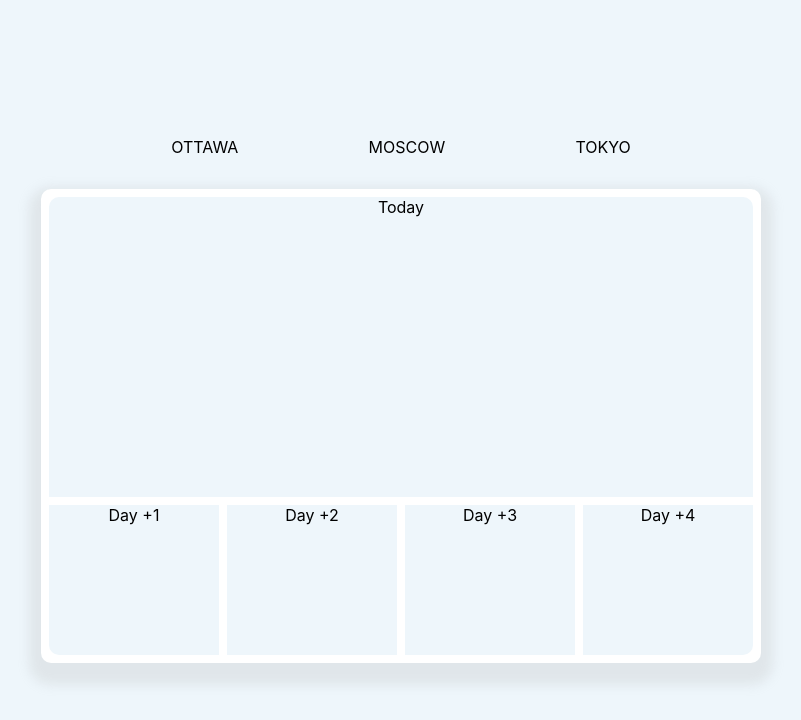
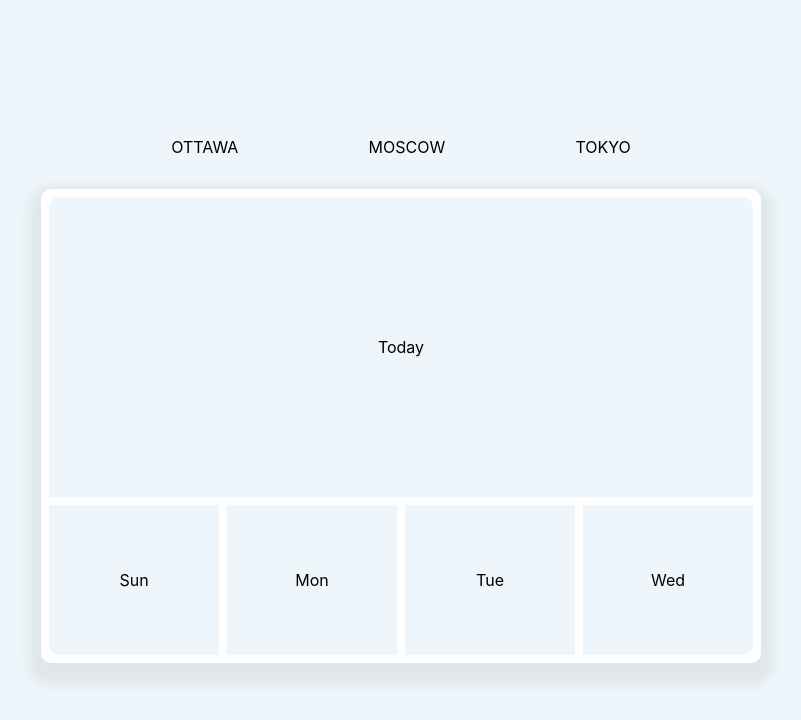
Before and after one commit to simeonst/weather-app, a React (Create React App) app: page / in a window 1280 px wide. Shown: the top 720 px of the page, without its empty margins (239-1040 px from the left). Built offline with nearby package versions, Linux system fonts and the light colour scheme; no server answers.

Commit message:
Add logic for next 4 days, pass data, PropTypes

```diff
--- /dev/null
+++ b/src/components/Daily/Daily.js
@@ -0,0 +1,56 @@
+import PropTypes from "prop-types";
+import React, { Component } from "react";
+import "./Daily.scss";
+
+const days = ["Sun", "Mon", "Tue", "Wed", "Thu", "Fri", "Sat"];
+
+export default class Daily extends Component {
+  constructor(props) {
+    super(props);
+    this.state = {
+      nextDays: [],
+    };
+  }
+
+  componentDidMount() {
+    const date = new Date();
+    const currDay = date.getDay();
+    const nextFour = [];
+    for (let i = 1; i < 5; i++) {
+      nextFour.push(days[(currDay + i) % 7]);
+    }
+    this.setState({ nextDays: nextFour });
+  }
+
+  render() {
+    const { nextDays } = this.state;
+    const { daily } = this.props;
+    console.log(daily);
+
+    if (!nextDays.length) {
+      return <div>Loading...</div>;
+    }
+
+    return (
+      <div className="daily">
+        {nextDays.map((day, i) => {
+          const dayData = daily?.[i + 1];
+          const dayWeather = dayData?.weather?.[0]?.main;
+          const dayTemp = dayData?.temp?.day;
+
+          return (
+            <div className="day">
+              <span>{day}</span>
+              {dayWeather && <span>{dayWeather}</span>}
+              {dayTemp && <span>{Math.round(dayTemp)}°</span>}
+            </div>
+          );
+        })}
+      </div>
+    );
+  }
+}
+
+Daily.propTypes = {
+  daily: PropTypes.arrayOf(PropTypes.shape({})).isRequired,
+};
--- /dev/null
+++ b/src/components/Daily/Daily.scss
@@ -0,0 +1,44 @@
+@import "../../styles/variables";
+@import "../../styles/mixins";
+
+.daily {
+    display: flex;
+    width: 100%;
+    justify-content: space-evenly;
+
+    @include breakpoint {
+        flex-direction: column;
+    }
+}
+
+.day {
+    display: flex;
+    flex-direction: column;
+    justify-content: center;
+    width: 100%;
+    min-height: 150px;
+    margin-right: $gutter-size;
+    background-color: $color-bg-blue;
+
+    @include breakpoint {
+        margin-bottom: $gutter-size;
+    }
+}
+
+.day:first-child {
+   border-bottom-left-radius: $border-radius;
+
+   @include breakpoint {
+    border-bottom-left-radius: 0;
+   }
+}
+
+.day:last-child {
+    margin-right: 0;
+    border-bottom-right-radius: $border-radius;
+
+    @include breakpoint {
+        border-bottom-left-radius: $border-radius;
+        margin-bottom: 0;
+    }
+}
--- a/src/components/Forecast/Forecast.js
+++ b/src/components/Forecast/Forecast.js
@@ -1,18 +1,38 @@
 import React, { Component } from "react";
+import PropTypes from "prop-types";
 import "./Forecast.scss";
+import Daily from "../Daily/Daily";
 
 export default class Forecast extends Component {
   render() {
+    const { current, daily } = this.props;
+    const temp = current?.temp;
+    const weather = current?.weather?.[0]?.main;
+
     return (
       <div className="forecast">
-        <div className="current">Today</div>
-        <div className="next-days">
-          <div className="day">Day +1</div>
-          <div className="day">Day +2</div>
-          <div className="day">Day +3</div>
-          <div className="day">Day +4</div>
+        <div className="current">
+          Today
+          <div className="current-icon-wrap">
+            {weather && <span>image</span>}
+            <div className="current-data">
+              {temp && <span>{Math.round(temp)}°</span>}
+              {weather && <span>{weather}</span>}
+            </div>
+          </div>
         </div>
+        <Daily daily={daily} />
       </div>
     );
   }
 }
+
+Forecast.propTypes = {
+  loading: PropTypes.bool.isRequired,
+  error: PropTypes.string.isRequired,
+  current: PropTypes.shape({
+    temp: PropTypes.number.isRequired,
+    weather: PropTypes.array,
+  }).isRequired,
+  daily: PropTypes.arrayOf(PropTypes.shape({})).isRequired,
+};
--- a/src/components/Forecast/Forecast.scss
+++ b/src/components/Forecast/Forecast.scss
@@ -1,8 +1,5 @@
 @import "../../styles/variables";
 @import "../../styles/mixins";
-
-$gutter-size: 8px;
-$border-radius: 10px;
 
 .forecast {
     display: flex;
@@ -16,48 +13,24 @@ $border-radius: 10px;
 }
 
 .current {
+    display: flex;
+    flex-direction: column;
     min-height: 300px;
     background-color: $color-bg-blue;
     border-top-left-radius: $border-radius;
     border-top-right-radius: $border-radius;
     margin-bottom: $gutter-size;
-}
+    justify-content: center;
+    align-items: center;
 
-.next-days {
-    display: flex;
-    width: 100%;
-    justify-content: space-evenly;
+    &-icon-wrap {
+        display: flex;
+        flex-direction: row;
+        align-items: center;
+    }
 
-    @include breakpoint {
+    &-data {
+        display: flex;
         flex-direction: column;
     }
 }
-
-.day {
-    width: 100%;
-    min-height: 150px;
-    margin-right: $gutter-size;
-    background-color: $color-bg-blue;
-
-    @include breakpoint {
-        margin-bottom: $gutter-size;
-    }
-}
-
-.day:first-child {
-   border-bottom-left-radius: $border-radius;
-
-   @include breakpoint {
-    border-bottom-left-radius: 0;
-   }
-}
-
-.day:last-child {
-    margin-right: 0;
-    border-bottom-right-radius: $border-radius;
-
-    @include breakpoint {
-        border-bottom-left-radius: $border-radius;
-        margin-bottom: 0;
-    }
-}
--- a/src/components/WeatherWrapper/WeatherWrapper.js
+++ b/src/components/WeatherWrapper/WeatherWrapper.js
@@ -12,7 +12,7 @@ export default class WeatherWrapper extends Component {
       },
       data: [],
       loading: true,
-      error: false,
+      error: "",
     };
   }
 
@@ -40,6 +40,7 @@ export default class WeatherWrapper extends Component {
   }
 
   render() {
+    const { data, loading, error } = this.state;
     return (
       <div className="weather-wrapper">
         <div className="locations">
@@ -47,7 +48,12 @@ export default class WeatherWrapper extends Component {
           <span>Moscow</span>
           <span>Tokyo</span>
         </div>
-        <Forecast />
+        <Forecast
+          loading={loading}
+          error={error}
+          current={data.current}
+          daily={data.daily}
+        />
       </div>
     );
   }
--- a/src/styles/_variables.scss
+++ b/src/styles/_variables.scss
@@ -2,3 +2,5 @@ $color-bg-blue: #eef6fb;
 $color-text-default: #333339;
 $color-text-blue: #5fb0e8;
 $color-white: #ffffff;
+$gutter-size: 8px;
+$border-radius: 10px;
```
